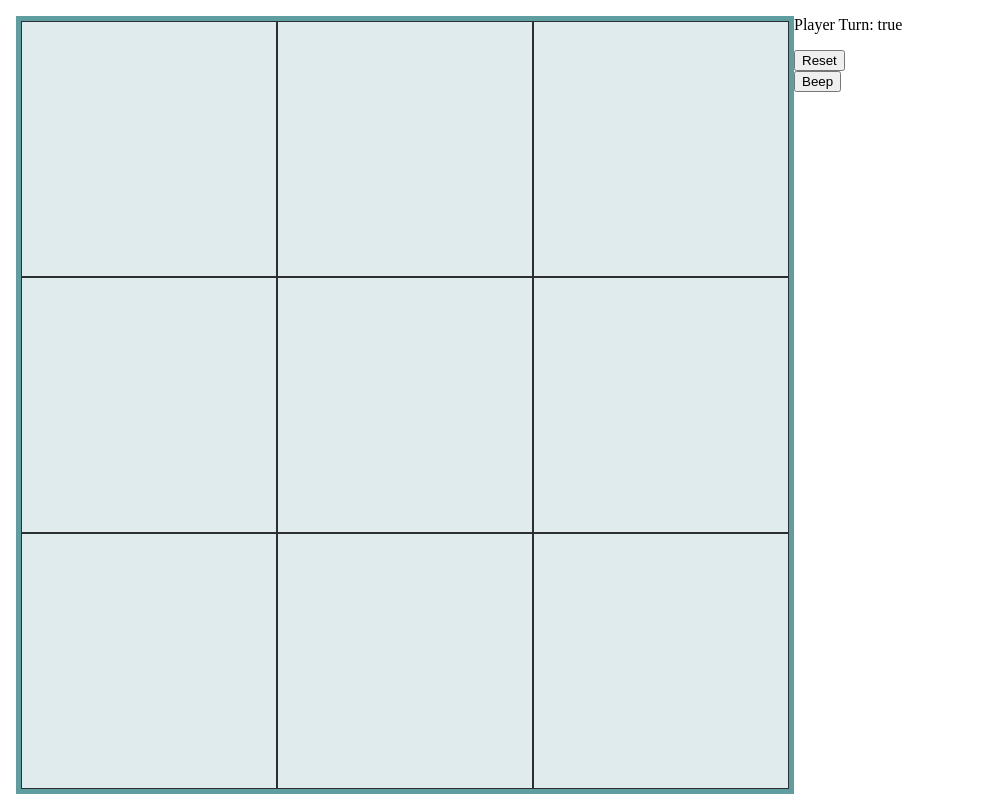
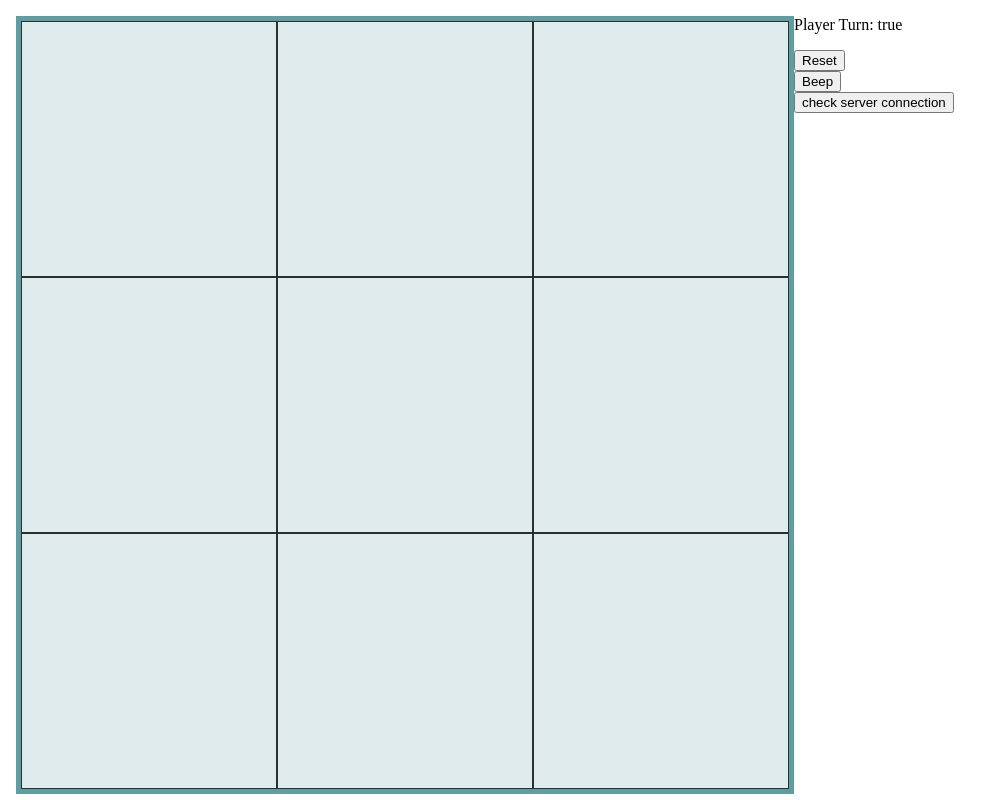
Before and after one commit to theo-dean/OX-AI, an Angular app in the folder ox-app/: page / in a window 1280 px wide. Shown: the whole page, without its empty margins (0-1001 px from the left). Built offline with nearby package versions, Linux system fonts and the light colour scheme.

Commit message:
-Worked on receiving response from backend. Ran in to a CORS issue, need to look into (https://angular.io/guide/http#making-a-jsonp-request).
Next: get working communication between front end and backend.
Need to add Win conditions for the AI player, and draw conditions.

```diff
--- /dev/null
+++ b/ox-app/src/app/Greeter.ts
@@ -0,0 +1,4 @@
+export interface Greeter {
+  id: number;
+  content: string;
+}
--- a/ox-app/src/app/app.component.html
+++ b/ox-app/src/app/app.component.html
@@ -1,2 +1,3 @@
 <div><app-game-grid></app-game-grid></div>
 <div><app-random-ai></app-random-ai></div>
+<div><app-smart-ai></app-smart-ai></div>
--- a/ox-app/src/app/backend-io.service.ts
+++ b/ox-app/src/app/backend-io.service.ts
@@ -1,9 +1,18 @@
 import { Injectable } from '@angular/core';
+import { HttpClient, HttpHeaders } from '@angular/common/http';
+import { environment } from '../environments/environment';
+import {Observable} from 'rxjs';
+import { Greeter } from './Greeter';
 
 @Injectable({
   providedIn: 'root'
 })
+
 export class BackendIoService {
 
-  constructor() { }
+  constructor(private http: HttpClient) { }
+
+  getResponse(): Observable<Greeter> {
+    return this.http.get<Greeter>(environment.apiUrl + 'greeting');
+  }
 }
--- a/ox-app/src/app/smart-ai/smart-ai.component.html
+++ b/ox-app/src/app/smart-ai/smart-ai.component.html
@@ -1 +1 @@
-<p>smart-ai works!</p>
+<button type="button" (click)="logResponse()">check server connection</button>
--- a/ox-app/src/app/smart-ai/smart-ai.component.ts
+++ b/ox-app/src/app/smart-ai/smart-ai.component.ts
@@ -1,15 +1,30 @@
 import { Component, OnInit } from '@angular/core';
+import {BackendIoService} from '../backend-io.service';
+import { Greeter } from '../Greeter';
 
 @Component({
   selector: 'app-smart-ai',
   templateUrl: './smart-ai.component.html',
   styleUrls: ['./smart-ai.component.css']
 })
+
+
 export class SmartAiComponent implements OnInit {
 
-  constructor() { }
+  response: Greeter;
+
+  constructor(private backendIoService: BackendIoService) { }
 
   ngOnInit(): void {
   }
 
+  getResponse() {
+    this.backendIoService.getResponse().subscribe((data: Greeter) => this.response = { ...data});
+  }
+
+  logResponse(): void {
+    this.getResponse();
+    console.log(this.response);
+  }
+
 }
--- a/ox-app/src/environments/environment.ts
+++ b/ox-app/src/environments/environment.ts
@@ -4,6 +4,7 @@
 
 export const environment = {
   production: false,
+  apiUrl: 'http://localhost:8080/' // local tomcat server running the backed
 };
 
 /*
```
